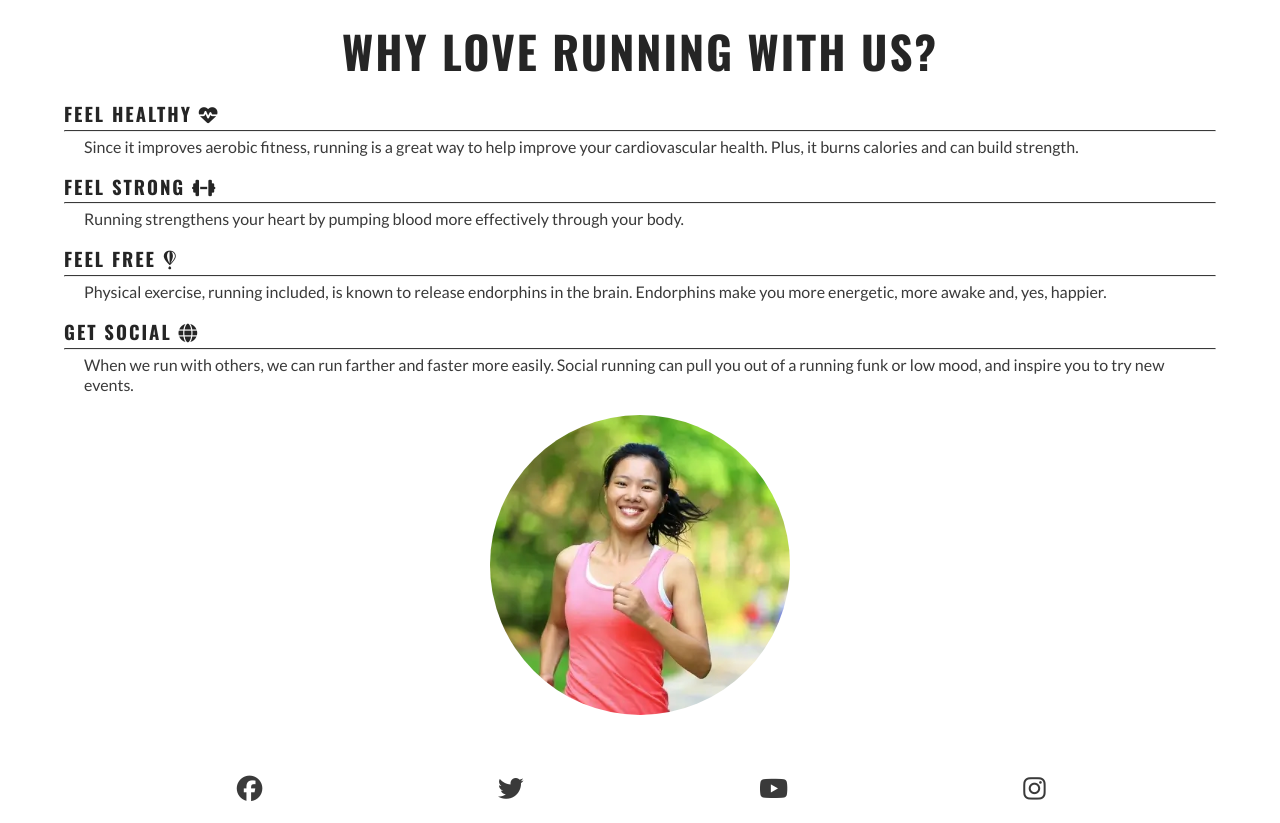
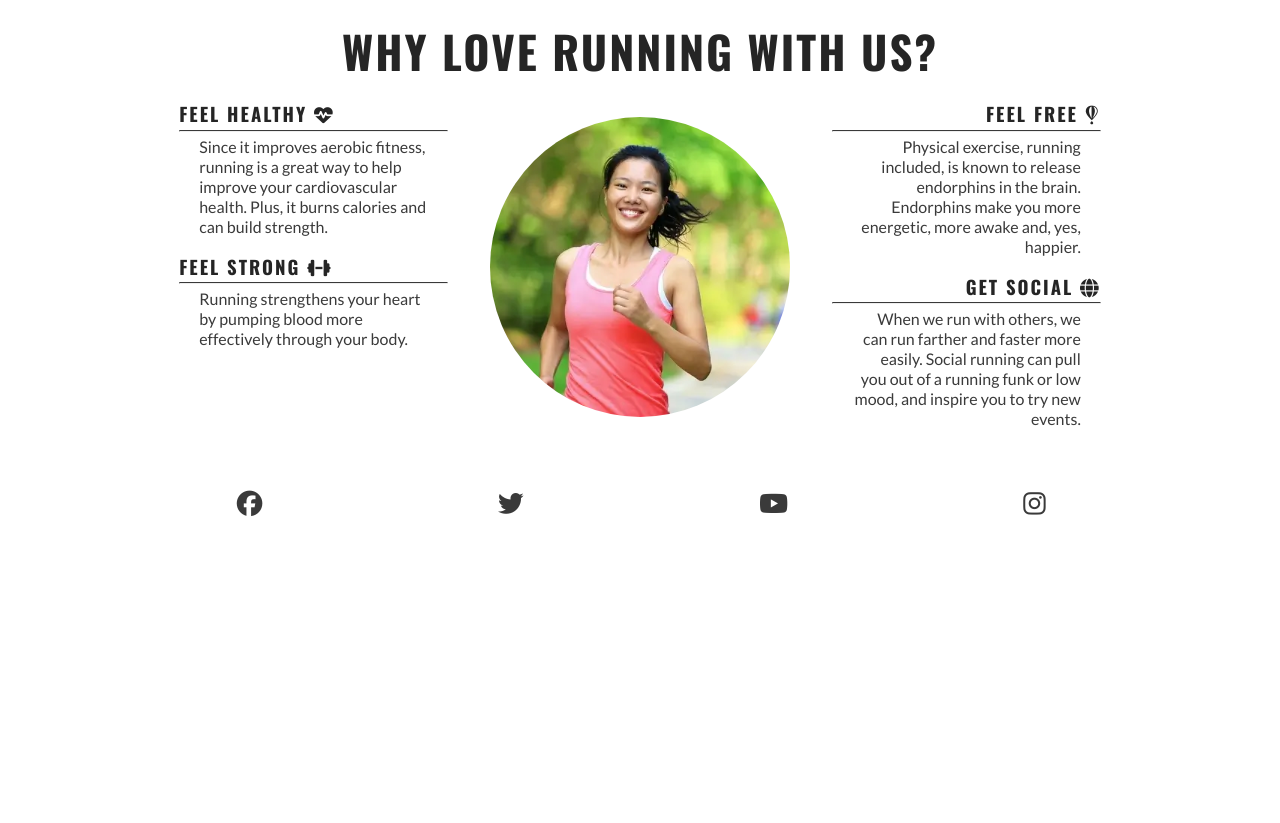
Before and after one commit to GEOAC/love-running, a plain HTML site: page index.html in a window 1280 px wide. Shown: the part 681-1504 px from the top of the page. After the commit the page ends 1219 px from the top, so only its background shows below. Drawn offline with nearby package versions, Linux system fonts and the light colour scheme.

Commit message:
add flex row and order of items, img in centre between txt

```diff
--- a/assets/css/style.css
+++ b/assets/css/style.css
@@ -210,7 +210,24 @@ main {
         width: 300px;
         right: 50px;
     }
-}
+
+    /* Reasons section */
+    #benefits-physical,
+    #benefits-mental {
+    display: flex;
+    flex-direction: column;
+    width:100%;
+    }
+
+        #benefits-physical > div,
+    #benefits-mental > div {
+        width:70%;
+    }
+
+    #benefits-mental > div {
+        text-align: end;
+        align-self: flex-end;
+    }}
 
 /* Media Query: Large devices (laptops and desktops, 992px and up) */
 @media screen and (min-width: 992px){
@@ -218,3 +235,32 @@ main {
         border-bottom: 1px solid #3a3a3a;
     }
 }
+
+/* Media Query: Large devices (min-width 1200px) */
+@media screen and (min-width: 992px){
+
+    /* Reasons section */
+    #benefits {
+    display: flex;
+    flex-direction: row;
+    }
+
+#benefits > div {
+    flex: 1;
+}
+
+#benefits-image {
+    order: 0;
+}
+
+#benefits-mental {
+    order: 1;
+}
+
+    #benefits-mental > div {
+        align-self: flex-start;
+    }
+        #benefits-physical > div {
+        align-self: flex-end;
+    }
+}
```
